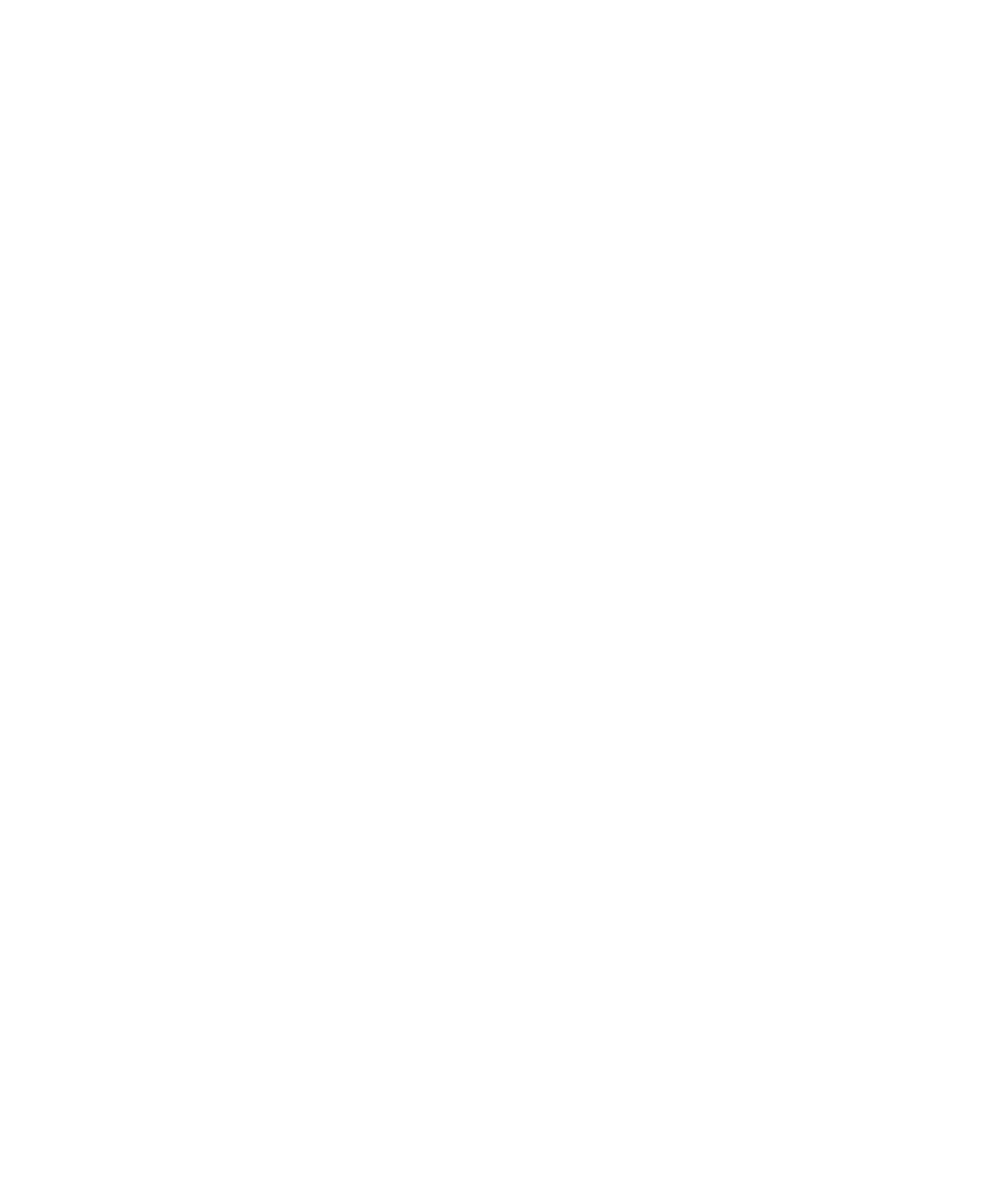
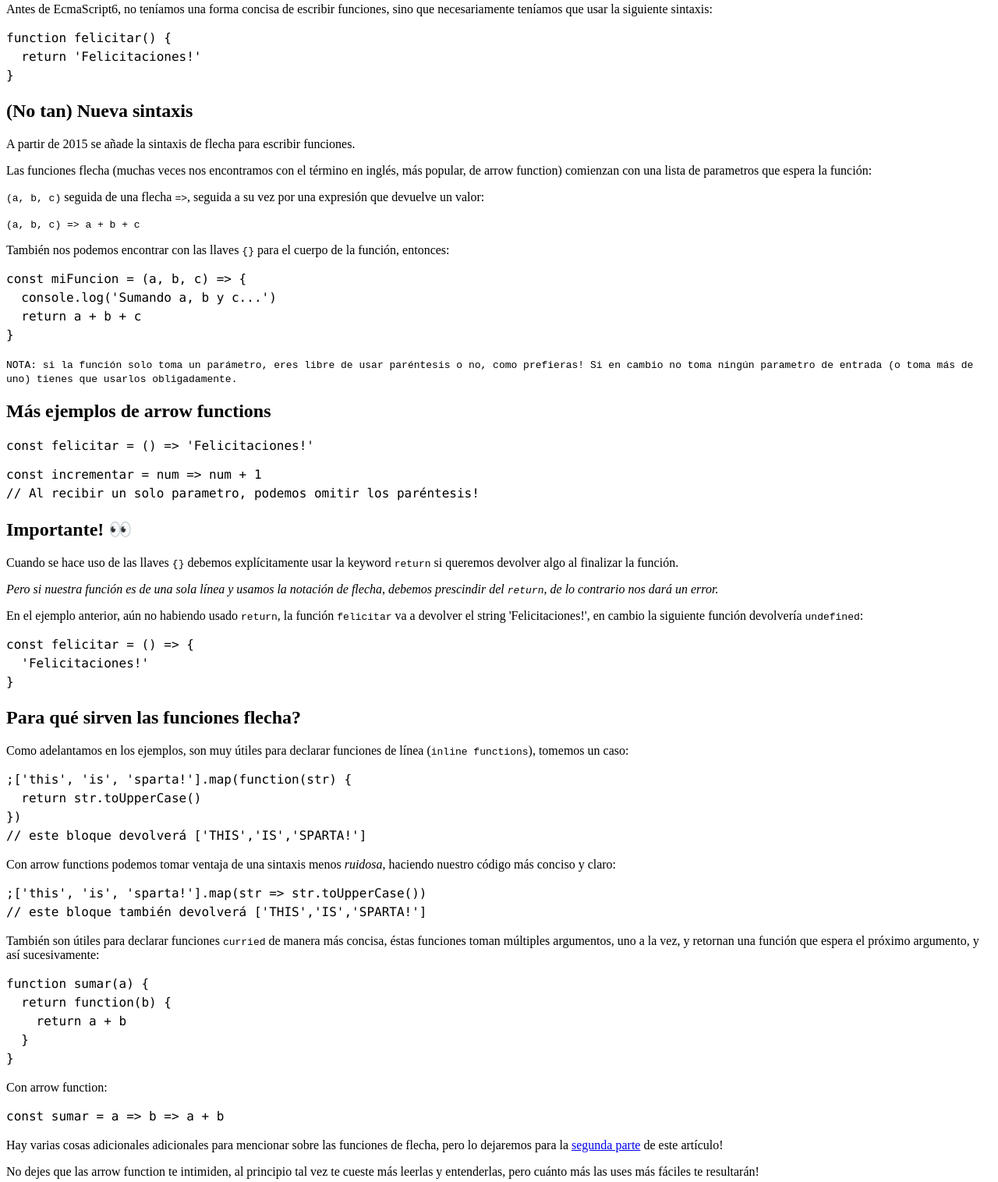
Before and after one commit to alexodan/js-bootcamp, a Gatsby site: page /general-concepts/00-funciones-flecha-vs-funciones-normales in a window 1280 px wide. Before the commit this address had no page. Shown: the part 64-1580 px from the top of the page at 78% size. Before the commit the page ends 800 px from the top, so only its background shows below. Built offline with nearby package versions, Linux system fonts and the light colour scheme; Gatsby itself is replaced by a stand-in of ours; some packages are replaced by stand-ins of ours; code samples lack their colours.

Commit message:
Updates to subtitles

````diff
--- a/src/pages/functional-programming-intro/00-what-is-functional-programming/00-que-es-programacion-funcional.mdx
+++ b/src/pages/functional-programming-intro/00-what-is-functional-programming/00-que-es-programacion-funcional.mdx
@@ -70,9 +70,9 @@ Un problema de compartir el estado en nuestra aplicacion es que para entender
 los efectos que tiene una funcion tenemos que conocer todo el recorrido de una
 variable que pudo ser afectada por otras funciones.
 
-### Mutación de datos
+### Evitar la **mutación de datos**
 
-### Efectos colaterales
+### Evitar los **efectos colaterales**
 
 Un efecto colateral es cualquier cambio en el estado de la aplicacion que pueda
 ser visible por fuera de la invocacion a una funcion excluyendo el valor que
--- /dev/null
+++ b/src/pages/general-concepts/00-funciones-flecha-vs-funciones-normales.mdx
@@ -0,0 +1,116 @@
+---
+title: Funciones flecha en JavaScript (Arrow functions)
+slug: general-concepts/arrow-functions-vs-normal-functions
+author: Alexis Diaz
+image: /images/buenos-aires.jpeg
+---
+
+## Que son las funciones flecha?
+
+Antes de EcmaScript6, no teníamos una forma concisa de escribir funciones, sino
+que necesariamente teníamos que usar la siguiente sintaxis:
+
+```js
+function felicitar() {
+  return 'Felicitaciones!'
+}
+```
+
+## (No tan) Nueva sintaxis
+
+A partir de 2015 se añade la sintaxis de flecha para escribir funciones.
+
+Las funciones flecha (muchas veces nos encontramos con el término en inglés, más
+popular, de arrow function) comienzan con una lista de parametros que espera la
+función:
+
+`(a, b, c)` seguida de una flecha `=>`, seguida a su vez por una expresión que
+devuelve un valor:
+
+`(a, b, c) => a + b + c`
+
+También nos podemos encontrar con las llaves `{}` para el cuerpo de la función,
+entonces:
+
+```js
+const miFuncion = (a, b, c) => {
+  console.log('Sumando a, b y c...')
+  return a + b + c
+}
+```
+
+`NOTA: si la función solo toma un parámetro, eres libre de usar paréntesis o no, como prefieras! Si en cambio no toma ningún parametro de entrada (o toma más de uno) tienes que usarlos obligadamente.`
+
+## Más ejemplos de arrow functions
+
+```js
+const felicitar = () => 'Felicitaciones!'
+```
+
+```js
+const incrementar = num => num + 1
+// Al recibir un solo parametro, podemos omitir los paréntesis!
+```
+
+## Importante! 👀
+
+Cuando se hace uso de las llaves `{}` debemos explícitamente usar la keyword
+`return` si queremos devolver algo al finalizar la función.
+
+_Pero si nuestra función es de una sola línea y usamos la notación de flecha,
+debemos prescindir del `return`, de lo contrario nos dará un error._
+
+En el ejemplo anterior, aún no habiendo usado `return`, la función `felicitar`
+va a devolver el string 'Felicitaciones!', en cambio la siguiente función
+devolvería `undefined`:
+
+```js
+const felicitar = () => {
+  'Felicitaciones!'
+}
+```
+
+## Para qué sirven las funciones flecha?
+
+Como adelantamos en los ejemplos, son muy útiles para declarar funciones de
+línea (`inline functions`), tomemos un caso:
+
+```js
+;['this', 'is', 'sparta!'].map(function(str) {
+  return str.toUpperCase()
+})
+// este bloque devolverá ['THIS','IS','SPARTA!']
+```
+
+Con arrow functions podemos tomar ventaja de una sintaxis menos _ruidosa_,
+haciendo nuestro código más conciso y claro:
+
+```js
+;['this', 'is', 'sparta!'].map(str => str.toUpperCase())
+// este bloque también devolverá ['THIS','IS','SPARTA!']
+```
+
+También son útiles para declarar funciones `curried` de manera más concisa,
+éstas funciones toman múltiples argumentos, uno a la vez, y retornan una función
+que espera el próximo argumento, y así sucesivamente:
+
+```js
+function sumar(a) {
+  return function(b) {
+    return a + b
+  }
+}
+```
+
+Con arrow function:
+
+```js
+const sumar = a => b => a + b
+```
+
+Hay varias cosas adicionales adicionales para mencionar sobre las funciones de
+flecha, pero lo dejaremos para la [segunda parte](https://medium.com) de este
+artículo!
+
+No dejes que las arrow function te intimiden, al principio tal vez te cueste más
+leerlas y entenderlas, pero cuánto más las uses más fáciles te resultarán!
````
